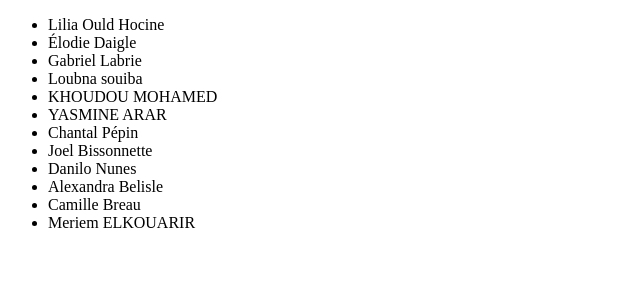
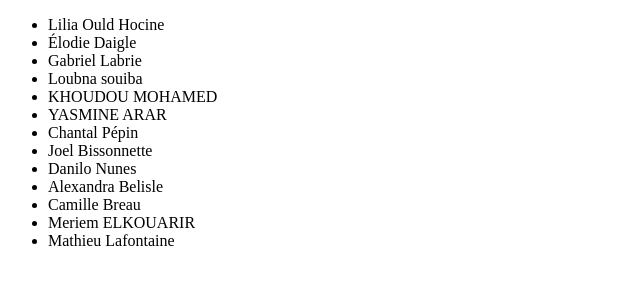
Before and after one commit to liliaouldhocine/conflictstarter, a plain HTML site: page index.html in a window 1280 px wide. Shown: the whole page, without its empty margins (0-640 px from the left). Drawn offline with Linux system fonts and the light colour scheme.

Commit message:
Ajout de mon nom

```diff
--- a/index.html
+++ b/index.html
@@ -19,6 +19,7 @@
       <li>Alexandra Belisle</li>
       <li>Camille Breau</li>
       <li>Meriem ELKOUARIR</li>
+      <li>Mathieu Lafontaine</li>
     </ul>
   </body>
 </html>
```
